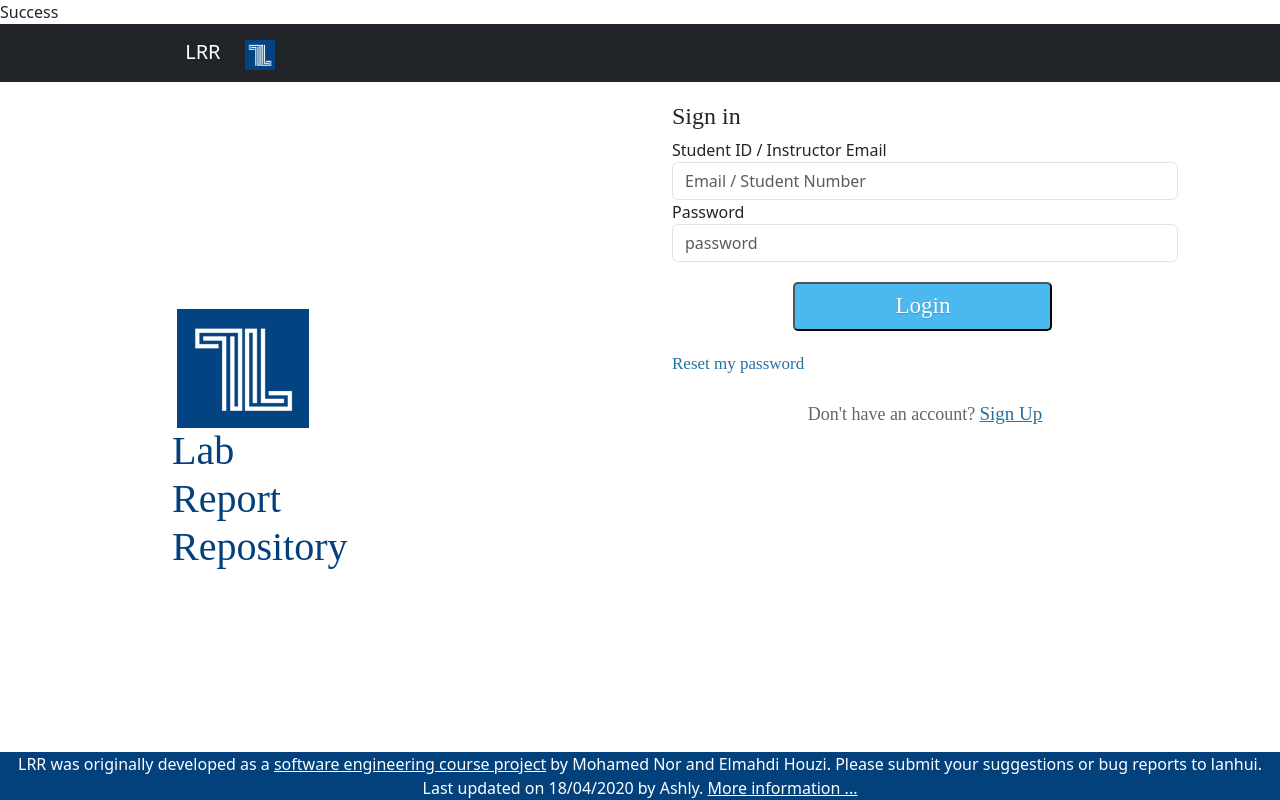
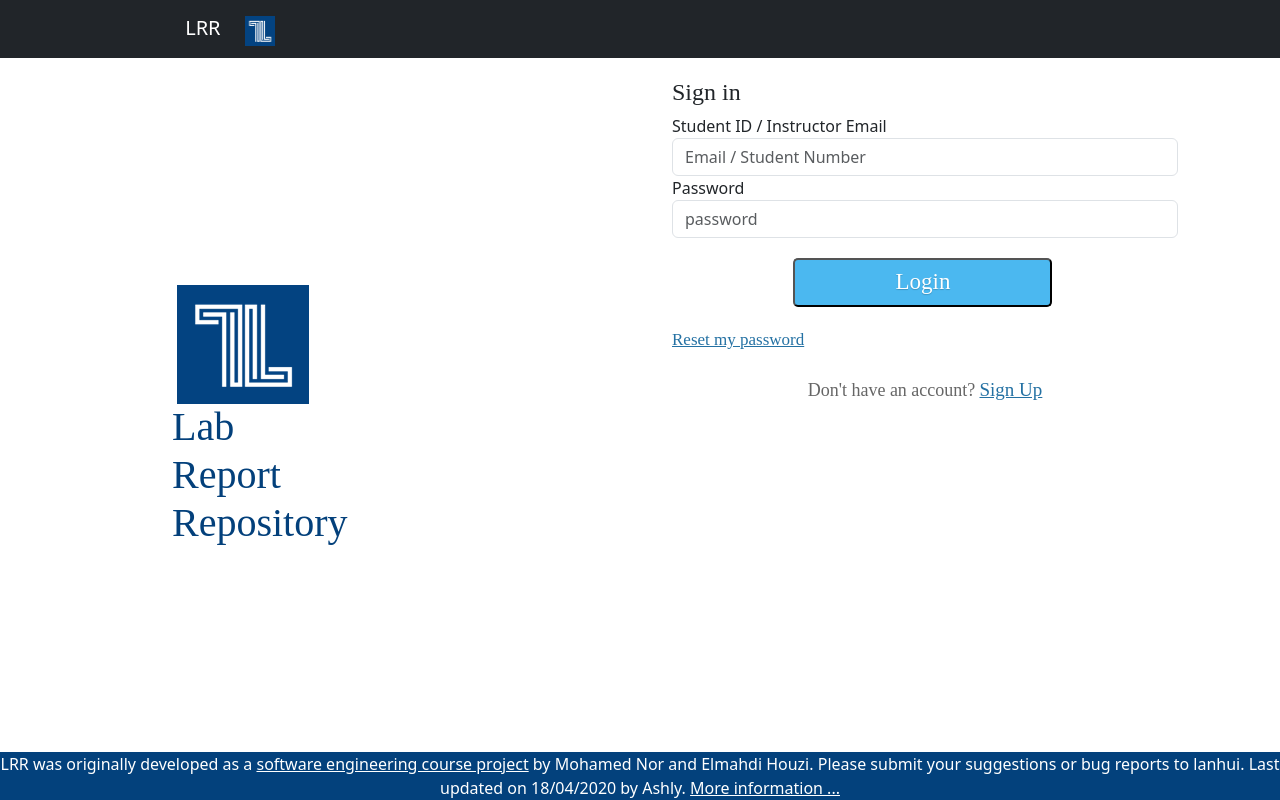
Before and after one commit to damoyo/Lab_Report_Repository, a PHP site: page / in a window 1280 px wide. Run offline with PHP 8.4, Linux system fonts and the light colour scheme; some libraries are stand-ins or nearby versions.

Commit message:
Minor adjustments to index page

```diff
--- /dev/null
+++ b/Footer.html
@@ -0,0 +1,3 @@
+<div id="footer">
+    LRR was originally developed as a <a href="http://lanlab.org/course/2018f/se/homepage.html" style="color:white;">software engineering course project</a> by Mohamed Nor and Elmahdi Houzi. Please submit your suggestions or bug reports to lanhui. Last updated on 18/04/2020 by Ashly. <a href="./homepage" style="color:white;">More information ...</a>
+</div>
--- a/Footer.php
+++ /dev/null
@@ -1,4 +0,0 @@
-<br><br><br><br><br><br><br><br><br>
-<div style="background-color:white;width:100%di">
-
-</div>
--- a/Submissions.php
+++ b/Submissions.php
@@ -409,7 +409,7 @@
 
 <?php
     }
-    include 'Footer.php';
+    include 'Footer.html';
 ?>
 
 <script src="http://118.25.96.118/nor/css/jquery-1.11.1.min.js"></script>
--- a/get_mysql_credentials.php
+++ b/get_mysql_credentials.php
@@ -5,17 +5,8 @@
 $mysql_password = "";
 $mysql_database = "lrr";
 $con = mysqli_connect($mysql_servername, $mysql_username, $mysql_password, $mysql_database);
-//Exception Handling for any database errors
-try
-{
-    $con = mysqli_connect($mysql_servername, $mysql_username, $mysql_password, $mysql_database);
-    echo "Success";
-    }
 
-
-catch(Exception $e)
-{
-    echo $e->getMessage();
+//Check database
+if (mysqli_connect_errno()) {
+    echo "Database connection failed.";
 }
-
-?>
--- a/index.php
+++ b/index.php
@@ -1,73 +1,65 @@
 <?php
-  $page='Home';
-  require 'Header.php';
-  session_start();
+$page = 'Home';
+require 'Header.php';
+session_start();
 ?>
-
 <?php
-  // if the user has already logged in, then clicking the LRRS icon should not display the login page (i.e., index.php).
+// if the user has already logged in, then clicking the LRR icon should not display the login page (i.e., index.php).
 if (isset($_SESSION["user_fullname"])) {
     header("Location: Courses.php");
 }
 ?>
-<!--Container for the logo label and Signup Form split into two 6columns-->
-<div class ="container">
+    <!--Container for the logo label and Signup Form split into two 6columns-->
+    <div class="container" xmlns="http://www.w3.org/1999/html">
     <div class="row">
         <!--Divide the page by 6 columns for the first section-->
         <div class="col">
-
             <!---Index Page Logo and Labeling on the left hand side -->
             <section class="logolabel">
                 <div>
-                    <img src="logo.png"  alt="LRR Logo">
+                    <img class="img_lrr_logo_home" src="logo.png" alt="LRR Logo">
                 </div>
                 <div>
                     <h1 class="lrrwordlog">Lab Report Repository</h1>
                 </div>
             </section>
         </div>
-
         <!--Divide the page by 6 columns for the last section-->
         <div class="col">
-
             <!--Index Page Signup form on the right hand side-->
             <section class="signup-form">
                 <h4 class="list-group-item active"> Sign in </h4>
                 <div class="list-group-item">
                     <div class="panel-body">
                         <form method="post" action="Script.php" name="frm_login">
-                            <input type="hidden" name="frm_login" value="true"/>
+                            <input type="hidden" name="frm_login" value="true" />
                             <label>Student ID / Instructor Email</label>
                             <input type="text" name="user" placeholder="Email / Student Number" class="form-control" required="required" id="user_name" />
                             <label>Password</label>
-                            <input type="password" class="form-control"  name="password" placeholder="password" required="required" id="user_password" />
+                            <input type="password" class="form-control" name="password" placeholder="password" required="required" id="user_password" />
                             <div class="text-center">
                                 <button type="submit" class="btn-primary" name="Login" id="login_btn" style="margin: 20px">Login</button>
-                                <label> <!---Warning labels-->
+                                <label>
+                                    <!---Warning labels-->
                                     <?php
-                                    // wrong pass
-                                    if(isset($_SESSION['wrong_pass'])) {
-                                        echo  '<hr><div class="alert alert-danger" role="alert">'.$_SESSION['wrong_pass'].'</div>';
-                                        $_SESSION['wrong_pass']=null;
+                                    if (isset($_SESSION['wrong_pass'])) {
+                                        echo  '<hr><div class="alert alert-danger" role="alert">' . $_SESSION['wrong_pass'] . '</div>';
+                                        $_SESSION['wrong_pass'] = null;
                                     }
-
                                     error_reporting(E_ALL);
-                                    if(isset($_SESSION['info_login'])) {
-                                        echo  '<hr><div class="alert alert-danger" role="alert">'.$_SESSION['info_login'].'</div>';
-                                        $_SESSION['info_login']=null;
+                                    if (isset($_SESSION['info_login'])) {
+                                        echo  '<hr><div class="alert alert-danger" role="alert">' . $_SESSION['info_login'] . '</div>';
+                                        $_SESSION['info_login'] = null;
                                     }
-
-                                    if(isset($_SESSION['infoChangePassword'])) {
-                                        echo  '<hr><div class="alert alert-danger" role="alert">'.$_SESSION['infoChangePassword'].'</div>';
-                                        $_SESSION['infoChangePassword']=null;
+                                    if (isset($_SESSION['infoChangePassword'])) {
+                                        echo  '<hr><div class="alert alert-danger" role="alert">' . $_SESSION['infoChangePassword'] . '</div>';
+                                        $_SESSION['infoChangePassword'] = null;
                                     }
                                     ?>
                                 </label>
-
                             </div>
-
-                            <label class="footer" href="recover_password.php" ">Reset my password</label>
-                            <div class="text-center">
+                            <a class="footer" href="recover_password.php" ">Reset my password</a>
+                            <div class=" text-center">
                                 <br><span class="txt1">Don't have an account?</span>
                                 <a class="txt2" href="signup.php" style="font-weight:normal" id="signup_link">Sign Up</a>
                             </div>
@@ -76,21 +68,7 @@
                 </div>
             </section>
         </div>
-
-
-
-
-
-
-    <?php
-
-    ?>
-
-
-
-
-<div id="footer">
-    LRR was originally developed as a <a href="http://lanlab.org/course/2018f/se/homepage.html" style="color:white;">software engineering course project</a> by Mohamed Nor and Elmahdi Houzi.  Please submit your suggestions or bug reports to  lanhui.  Last updated on 18/04/2020 by Ashly. <a href="./homepage" style="color:white;">More information ...</a>
     </div>
-
-</div>
+<?php
+include 'footer.html'
+?>
```
Also changed, not shown: css/index.css (added).
